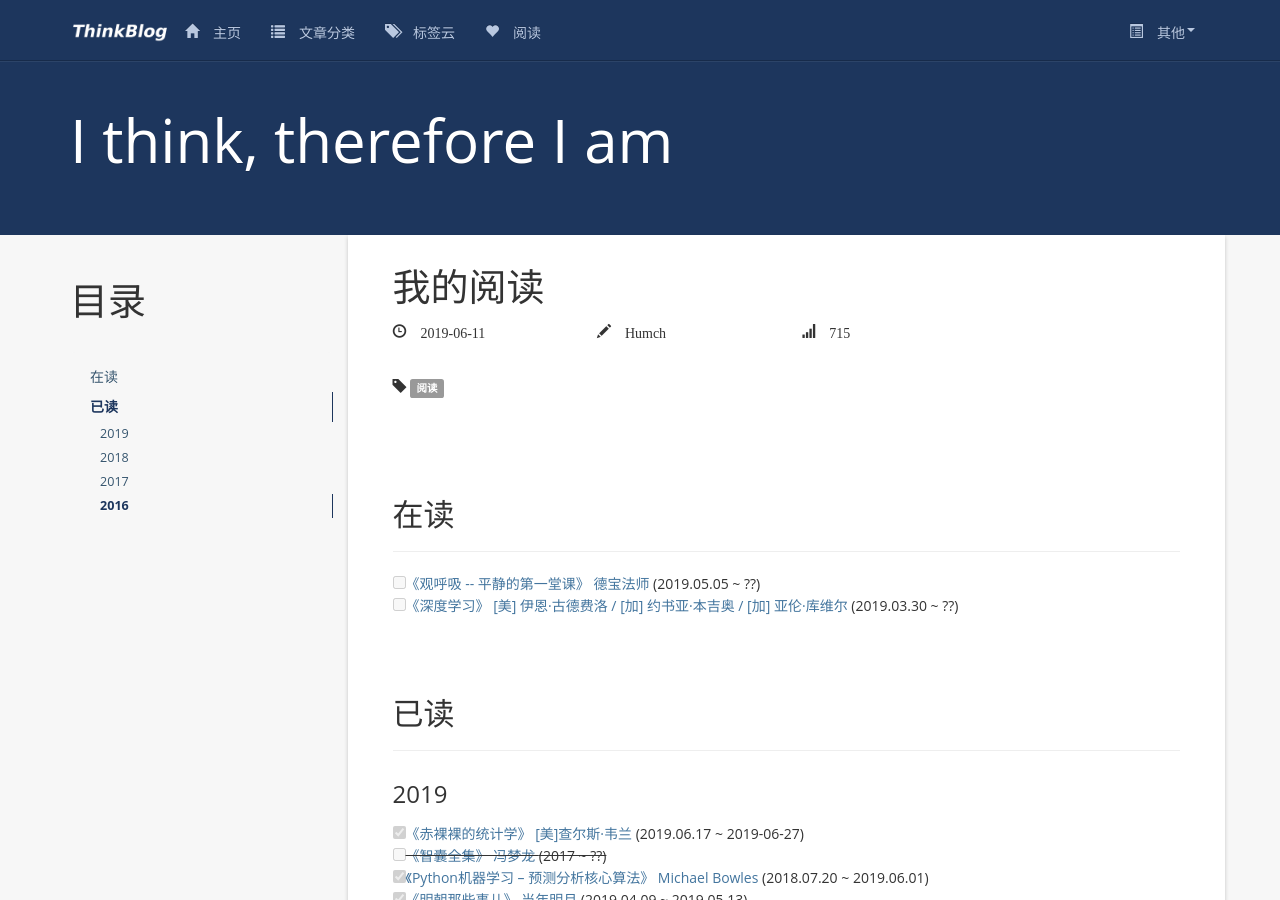
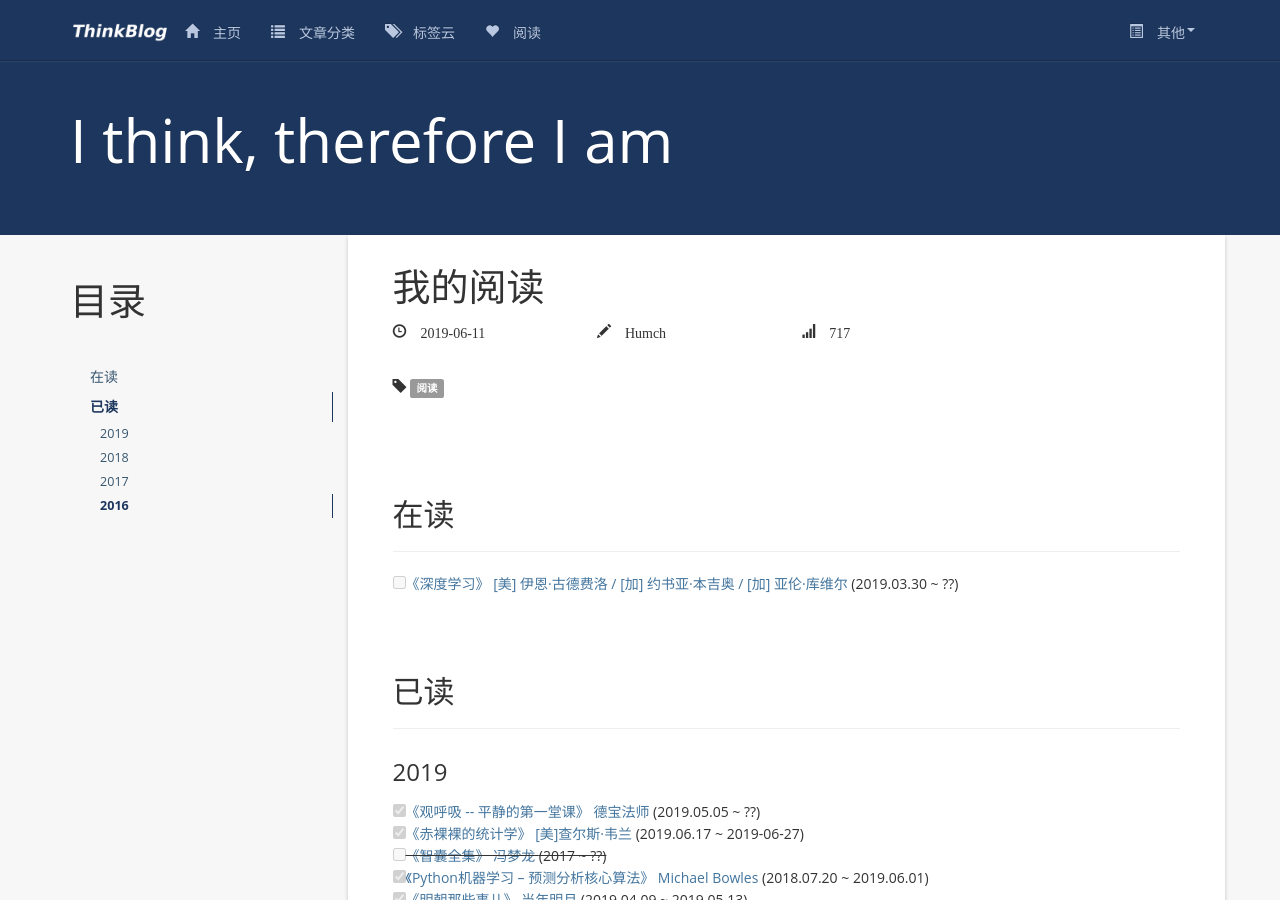
Before and after one commit to Brook-Lan/Brook-Lan.github.io, a Jekyll site: the page built from books.md, in a window 1280 px wide and 900 px high. Built offline with Jekyll 4.4.1, drawn with Linux system fonts in a browser that asks for light colours; nearby versions of some CDN libraries; comment, search, counter and statistics services are not loaded; some of the changed lines change nothing that is shown.

Commit message:
更新书单

```diff
--- a/books.md
+++ b/books.md
@@ -14,8 +14,7 @@
 
 <hr>
 <ul class="task-list list-unstyled">
-  <li class="task-list-item"><input type="checkbox" class="task-list-item-checkbox" disabled="disabled"/><a href="https://book.douban.com/subject/3910883/" target="_blank">《观呼吸 -- 平静的第一堂课》 德宝法师 </a>   (2019.05.05 ~ ??)</li>
-  <li class="task-list-item"><input type="checkbox" class="task-list-item-checkbox" disabled="disabled"/><a href="https://book.douban.com/subject/27087503/" target="_blank">《深度学习》  [美] 伊恩·古德费洛 / [加] 约书亚·本吉奥 / [加] 亚伦·库维尔 </a>   (2019.03.30 ~ ??)</li>
+  <li class="task-list-item"><input type="checkbox" class="task-list-item-checkbox" disabled="disabled"><a href="https://book.douban.com/subject/27087503/" target="_blank">《深度学习》  [美] 伊恩·古德费洛 / [加] 约书亚·本吉奥 / [加] 亚伦·库维尔 </a>   (2019.03.30 ~ ??)</li>
 </ul>
 
 
@@ -27,11 +26,12 @@
 <hr>
 ### 2019
 <ul class="task-list list-unstyled">
-  <li class="task-list-item"><input type="checkbox" class="task-list-item-checkbox" disabled="disabled" checked="checked" /><a href="https://book.douban.com/subject/25717380/" target="_blank">《赤裸裸的统计学》 [美]查尔斯·韦兰</a>   (2019.06.17 ~ 2019-06-27)</li>
-  <li class="task-list-item"><del><input type="checkbox" class="task-list-item-checkbox" disabled="disabled"/><a href="https://book.douban.com/subject/2282706/" target="_blank">《智囊全集》 冯梦龙 </a>   (2017 ~ ??)</del></li>
-  <li class="task-list-item"><input type="checkbox" class="task-list-item-checkbox" disabled="disabled" checked="checked" /><a href="https://book.douban.com/subject/26931280/" target="_blank">《Python机器学习 – 预测分析核心算法》  Michael Bowles </a>   (2018.07.20 ~ 2019.06.01)</li>
-  <li class="task-list-item"><input type="checkbox" class="task-list-item-checkbox" disabled="disabled" checked="checked" /><a href="https://book.douban.com/series/3930" target="_blank">《明朝那些事儿》 当年明月</a>  (2019.04.09 ~ 2019.05.13)</li>
-  <li class="task-list-item"><input type="checkbox" class="task-list-item-checkbox" disabled="disabled" checked="checked" /><a href="https://book.douban.com/subject/24748615/" target="_blank">《天幕红尘》 豆豆 </a>  (2019.04.21 ~ 2019.05.04)</li>
+  <li class="task-list-item"><input type="checkbox" class="task-list-item-checkbox" disabled="disabled" checked="checked"><a href="https://book.douban.com/subject/3910883/" target="_blank">《观呼吸 -- 平静的第一堂课》 德宝法师 </a>   (2019.05.05 ~ ??)</li>
+  <li class="task-list-item"><input type="checkbox" class="task-list-item-checkbox" disabled="disabled" checked="checked"><a href="https://book.douban.com/subject/25717380/" target="_blank">《赤裸裸的统计学》 [美]查尔斯·韦兰</a>   (2019.06.17 ~ 2019-06-27)</li>
+  <li class="task-list-item"><del><input type="checkbox" class="task-list-item-checkbox" disabled="disabled"><a href="https://book.douban.com/subject/2282706/" target="_blank">《智囊全集》 冯梦龙 </a>   (2017 ~ ??)</del></li>
+  <li class="task-list-item"><input type="checkbox" class="task-list-item-checkbox" disabled="disabled" checked="checked"><a href="https://book.douban.com/subject/26931280/" target="_blank">《Python机器学习 – 预测分析核心算法》  Michael Bowles </a>   (2018.07.20 ~ 2019.06.01)</li>
+  <li class="task-list-item"><input type="checkbox" class="task-list-item-checkbox" disabled="disabled" checked="checked"><a href="https://book.douban.com/series/3930" target="_blank">《明朝那些事儿》 当年明月</a>  (2019.04.09 ~ 2019.05.13)</li>
+  <li class="task-list-item"><input type="checkbox" class="task-list-item-checkbox" disabled="disabled" checked="checked"><a href="https://book.douban.com/subject/24748615/" target="_blank">《天幕红尘》 豆豆 </a>  (2019.04.21 ~ 2019.05.04)</li>
 </ul>
 
 
```
